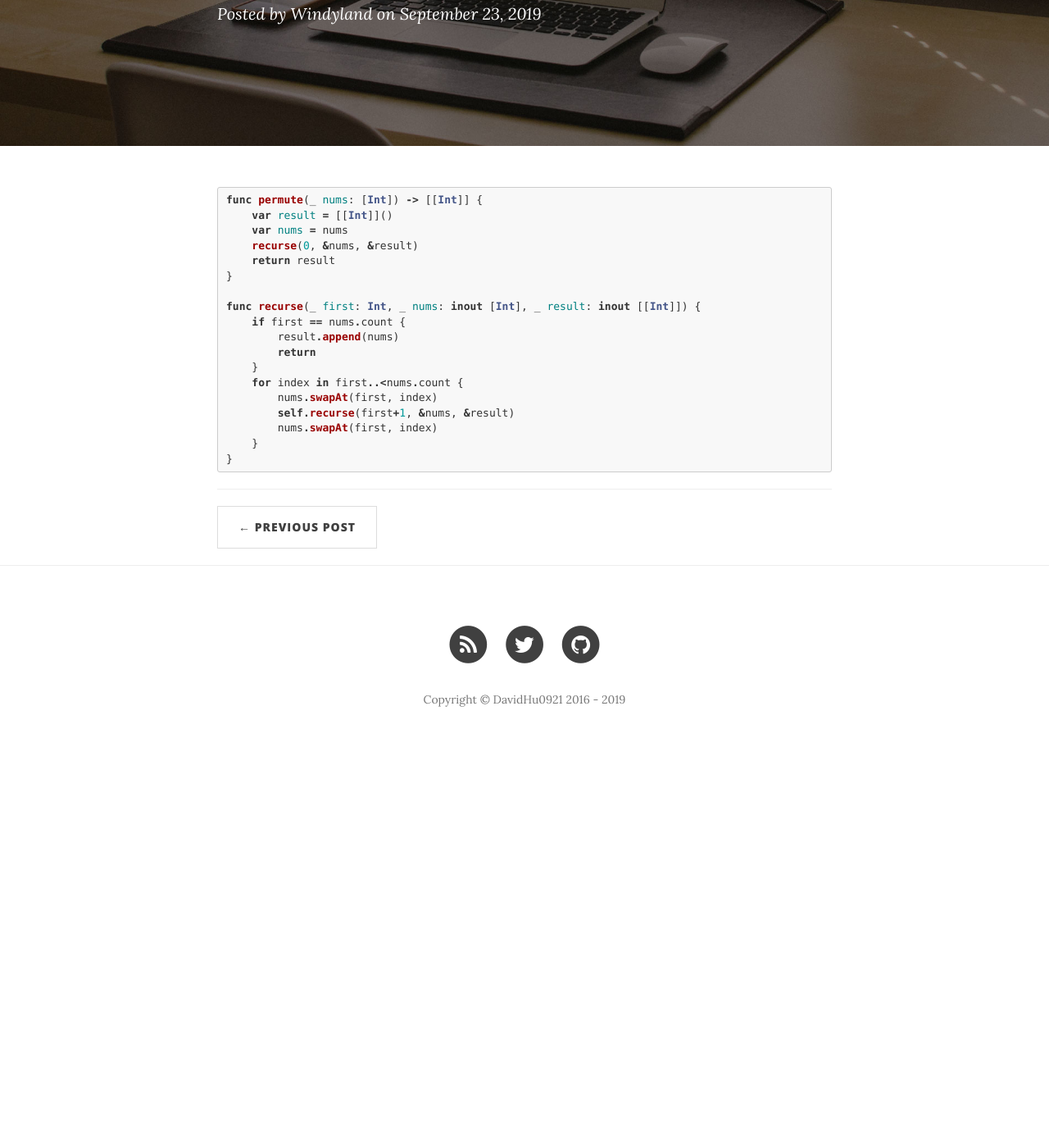
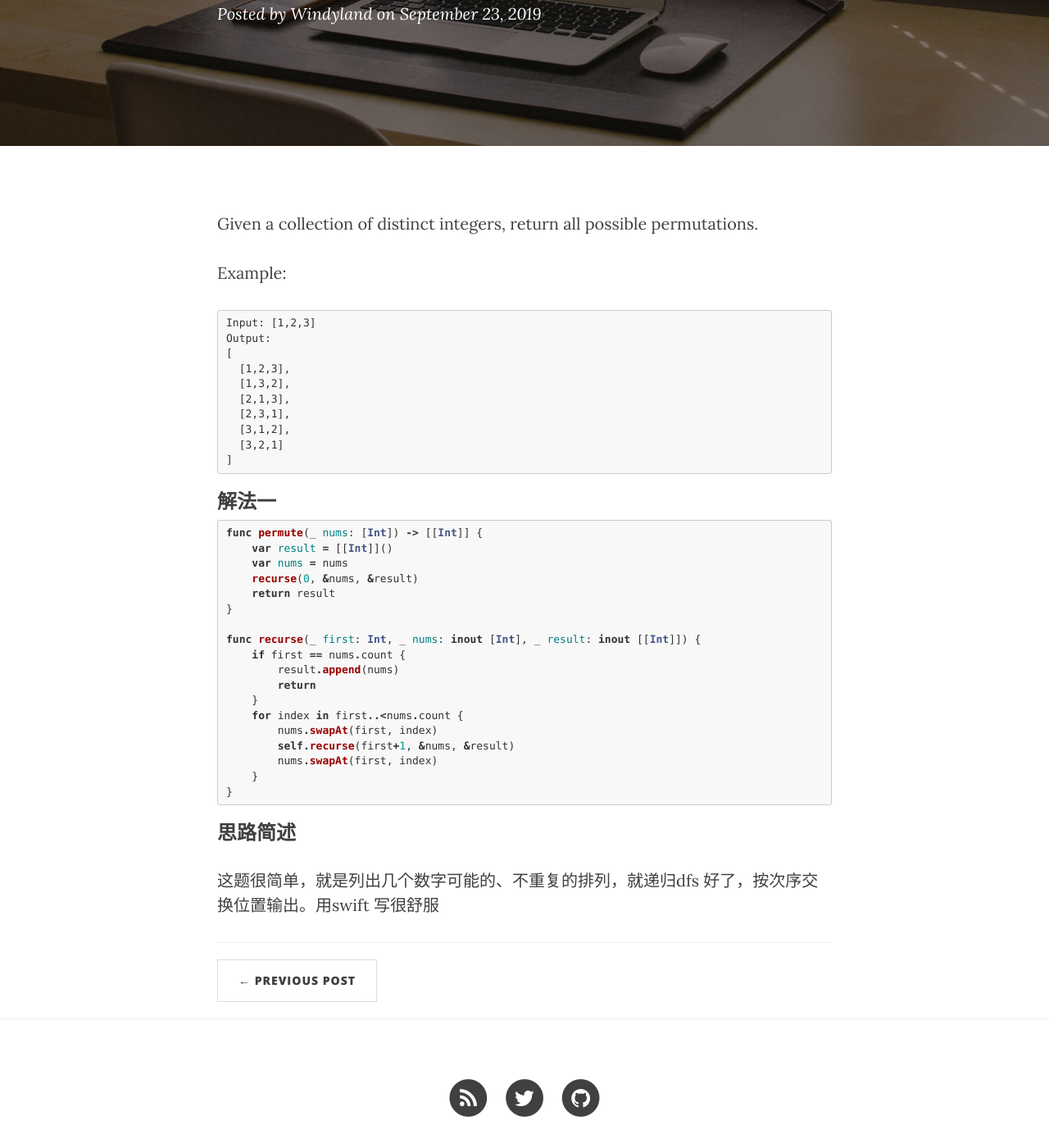
Before and after one commit to DavidHu0921/davidhu0921.github.io, a Jekyll site: the page built from _posts/2019-09-23-LeetCode学习笔记(46)-Permutations.md, in a window 1280 px wide and 1400 px high, scrolled down 295 px. Shown: the whole window at 82% size. Built offline with Jekyll 4.4.1, drawn with Linux system fonts in a browser that asks for light colours; nearby versions of some CDN libraries; before the commit the page ends 1224 px from its top, so only the background shows below that.

Commit message:
add LC-46

````diff
--- a/_posts/2019-09-23-LeetCode学习笔记(46)-Permutations.md
+++ b/_posts/2019-09-23-LeetCode学习笔记(46)-Permutations.md
@@ -4,6 +4,25 @@ title:  "LeetCode学习笔记(46) Permutations"
 date:   2019-09-23 08:00:00 +0800
 categories: 算法
 ---
+
+Given a collection of distinct integers, return all possible permutations.
+
+Example:
+
+```
+Input: [1,2,3]
+Output:
+[
+  [1,2,3],
+  [1,3,2],
+  [2,1,3],
+  [2,3,1],
+  [3,1,2],
+  [3,2,1]
+]
+```
+
+### 解法一
 
 ```swift
 func permute(_ nums: [Int]) -> [[Int]] {
@@ -25,3 +44,7 @@ func recurse(_ first: Int, _ nums: inout [Int], _ result: inout [[Int]]) {
     }
 }
 ```
+
+### 思路简述
+
+这题很简单，就是列出几个数字可能的、不重复的排列，就递归dfs 好了，按次序交换位置输出。用swift 写很舒服
````
